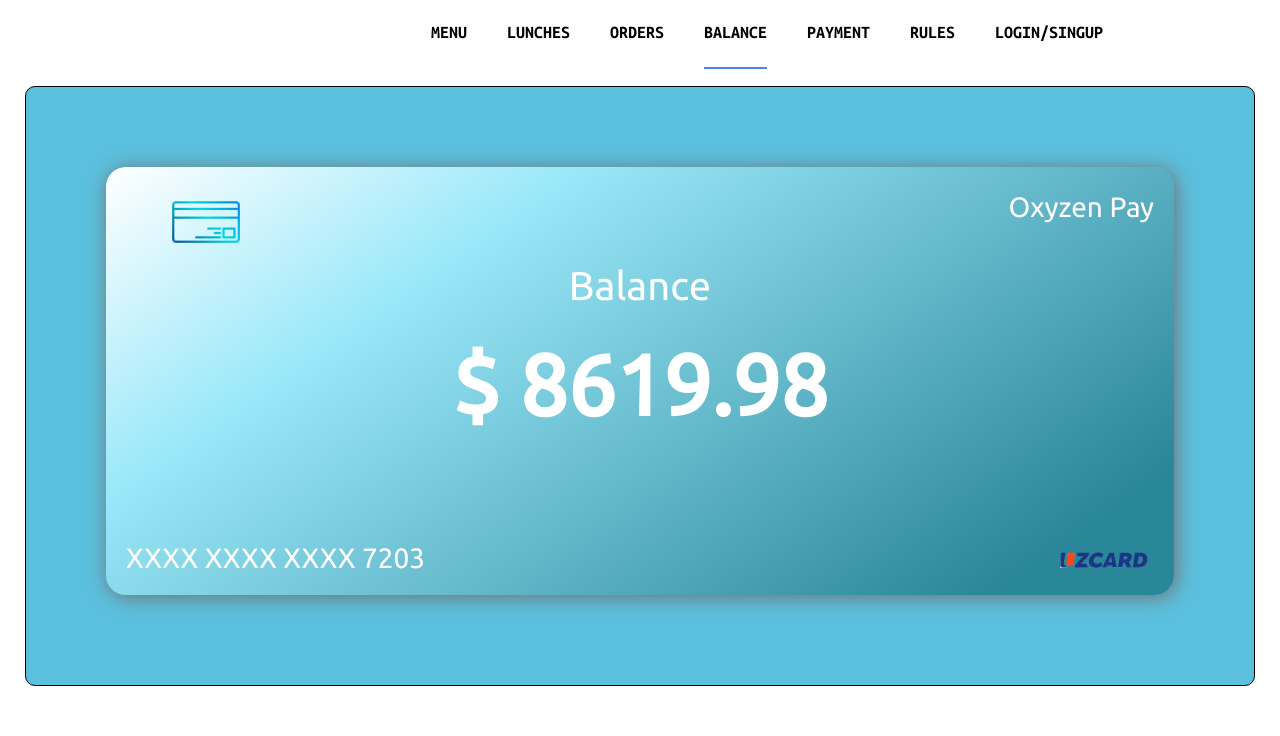
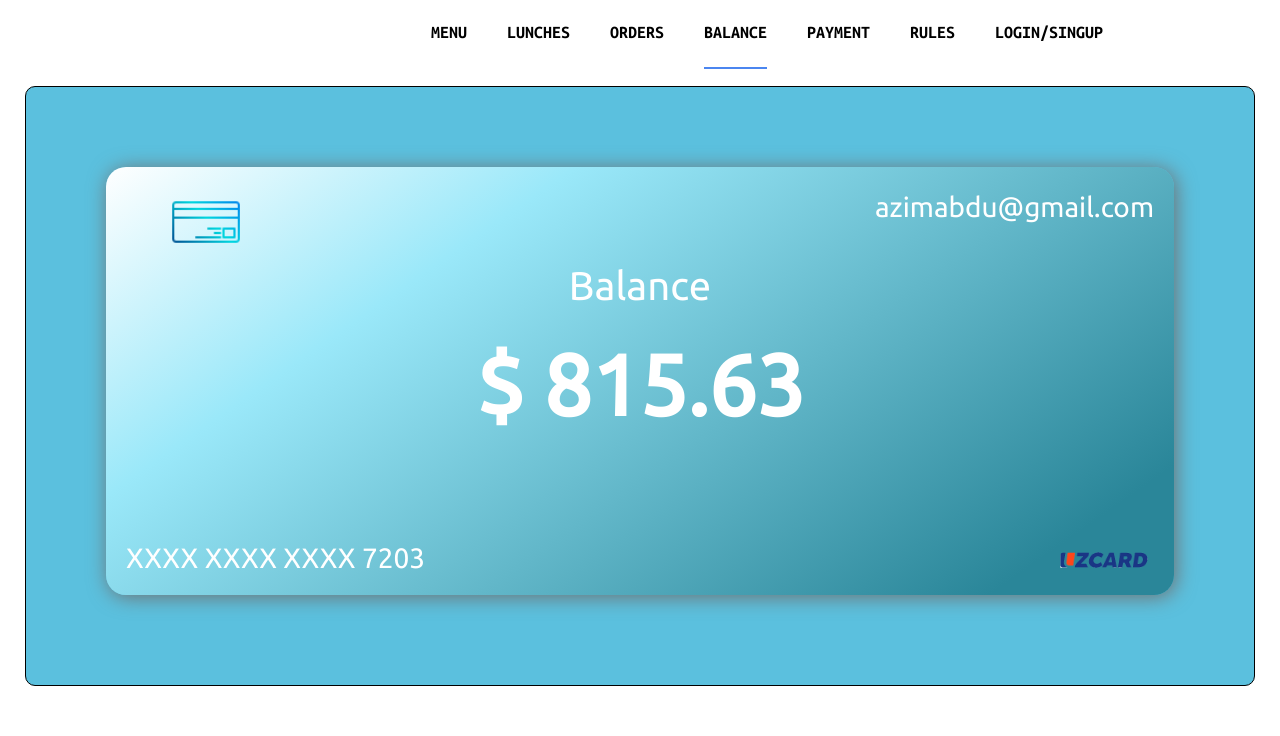
Before and after one commit to azmabdu/canteen, a Django app: page /balance in a window 1280 px wide; the page is wider, and only the part inside the window is pictured. Shown: the part 138-874 px from the top of that part. Run offline with Django 4.2, Linux system fonts and the light colour scheme; a user stored in the database is signed in; some libraries are stand-ins or nearby versions.

Commit message:
Minor Changes

```diff
--- a/templates/balance.html
+++ b/templates/balance.html
@@ -11,14 +11,14 @@
           <img src="/static/images/icons8-credit-card-64.png" alt="" class="balance_credit-card">
         </div>
         <span class='card-name'>
-          Oxyzen Pay
+          {{ request.user }}
         </span>
       </div>
       <div class="middle-block">
 
         <div class="balance_title">Balance</div>
         <div class='card-balance'>
-          $ 8619.98
+          $ {{ request.user.balance }}
         </div>
       </div>
       <div class='bottom-block'>
```
Also changed, not shown: db.sqlite3.
